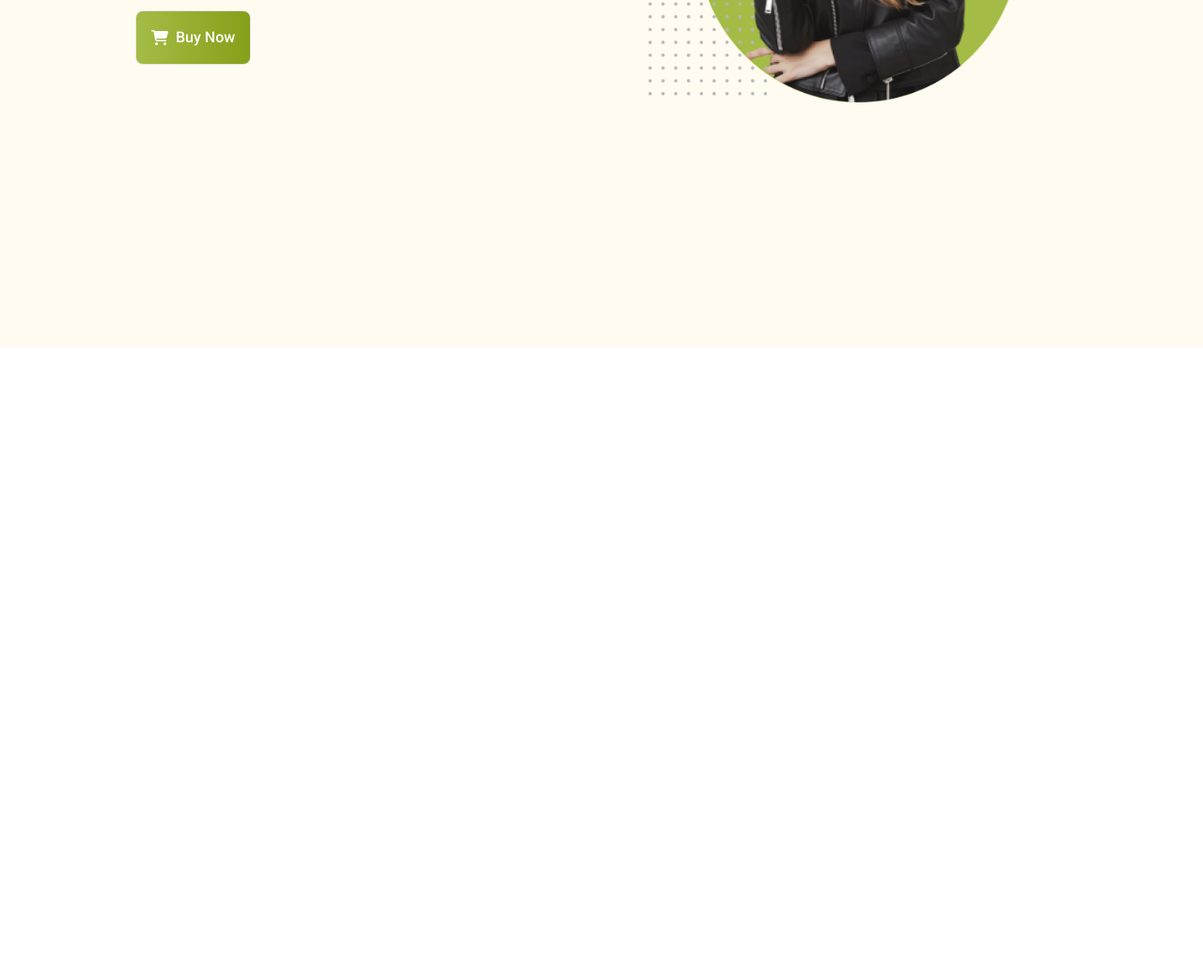
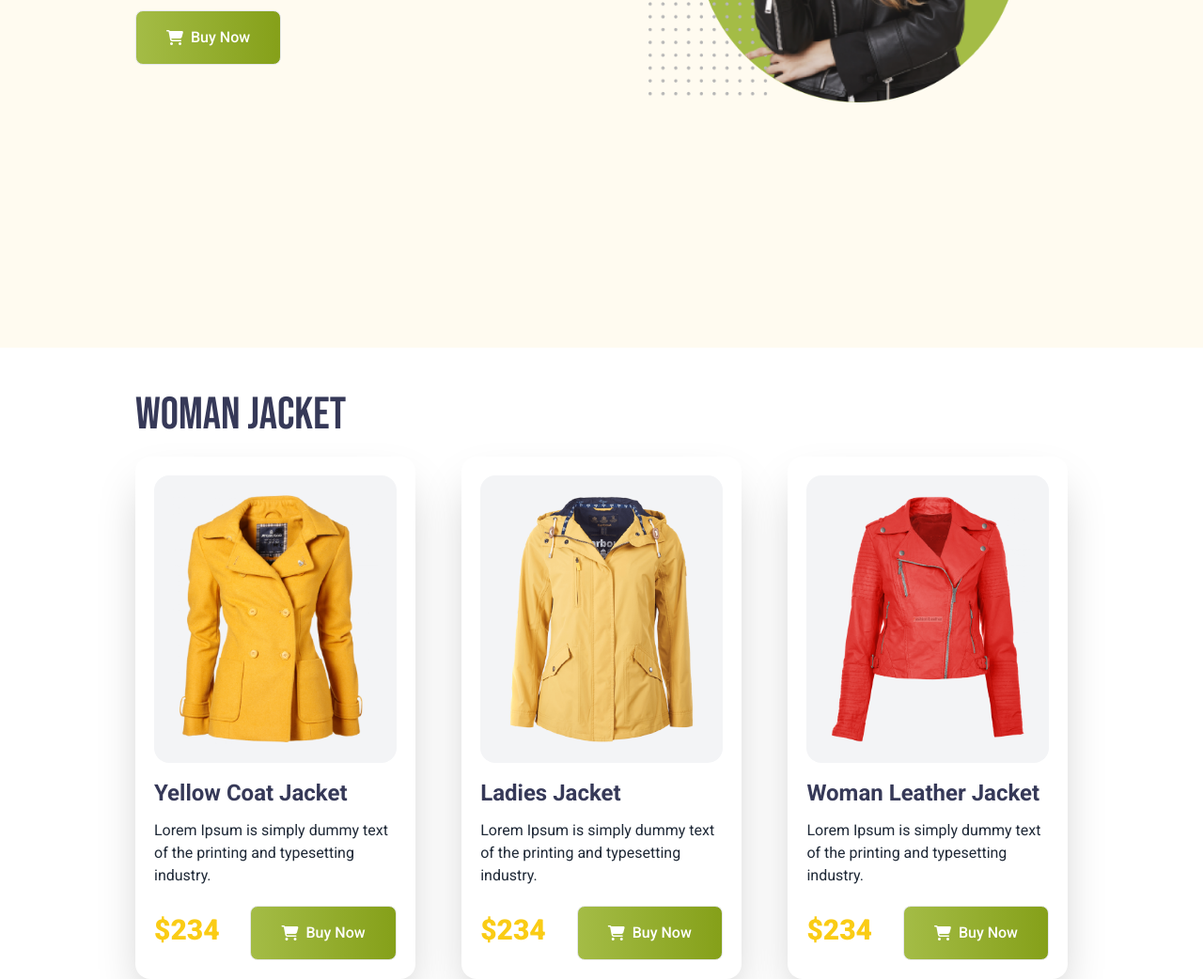
Before and after one commit to chaudhuree/penguin-website-tailwind, a plain HTML site: page index.html in a window 1280 px wide. Shown: the part 430-1472 px from the top of the page at 94% size. Before the commit the page ends 800 px from the top, so only its background shows below. Drawn offline with nearby package versions, Linux system fonts and the light colour scheme.

Commit message:
ladis jacket part done

```diff
--- a/index.html
+++ b/index.html
@@ -14,7 +14,13 @@
       rel="stylesheet"
     />
     <!-- font awesome -->
-    <link rel="stylesheet" href="https://cdnjs.cloudflare.com/ajax/libs/font-awesome/6.5.1/css/all.min.css" integrity="sha512-DTOQO9RWCH3ppGqcWaEA1BIZOC6xxalwEsw9c2QQeAIftl+Vegovlnee1c9QX4TctnWMn13TZye+giMm8e2LwA==" crossorigin="anonymous" referrerpolicy="no-referrer" />
+    <link
+      rel="stylesheet"
+      href="https://cdnjs.cloudflare.com/ajax/libs/font-awesome/6.5.1/css/all.min.css"
+      integrity="sha512-DTOQO9RWCH3ppGqcWaEA1BIZOC6xxalwEsw9c2QQeAIftl+Vegovlnee1c9QX4TctnWMn13TZye+giMm8e2LwA=="
+      crossorigin="anonymous"
+      referrerpolicy="no-referrer"
+    />
     <!-- custom css -->
     <style>
       .font-bebas {
@@ -27,31 +33,128 @@
     </style>
   </head>
   <body>
-
-      <header class="px-36 w-full h-screen bg-[#FFFBF0] font-bebas">
-        <nav class="flex items-center justify-between py-12 ">
+    <header class="px-36 w-full h-screen bg-[#FFFBF0] font-bebas mb-12">
+      <nav class="flex items-center justify-between py-12">
         <img class="w-1/4" src="./icons/logo.png" alt="logo" />
-          <ul class="flex items-center justify-between gap-x-14 text-[#3C3C3C] font-roboto font-medium">
-            <li class="hover:text-orange-600 active:text-orange-600"><a href="#">Home</a></li>
-            <li class="hover:text-orange-600 active:text-orange-600"><a href="#">Product</a></li>
-            <li class="hover:text-orange-600 active:text-orange-600"><a href="#">About us</a></li>
-            <li class="hover:text-orange-600 active:text-orange-600"><a href="#">Contact us</a></li>
+        <ul
+          class="flex items-center justify-between gap-x-14 text-[#3C3C3C] font-roboto font-medium"
+        >
+          <li class="hover:text-orange-600 active:text-orange-600">
+            <a href="#">Home</a>
+          </li>
+          <li class="hover:text-orange-600 active:text-orange-600">
+            <a href="#">Product</a>
+          </li>
+          <li class="hover:text-orange-600 active:text-orange-600">
+            <a href="#">About us</a>
+          </li>
+          <li class="hover:text-orange-600 active:text-orange-600">
+            <a href="#">Contact us</a>
+          </li>
         </ul>
       </nav>
       <!-- banner -->
       <div class="flex space-x-4">
-          <div class=" flex flex-col justify-center">
-            <h1 class="text-[80px] text-[#363958] font-normal font-babes"><span class="text-[#FABE4C]">Be the Penguins<br></span>
-              of Winter</h1>
-              <p class="font-roboto leading-6 text-base w-3/4 -mt-6">Lorem Ipsum is simply dummy text of the printing
-                and typesetting industry.</p>
-               <div> <button class=" mt-2 text-white border rounded-lg py-4 px-4 bg-gradient-to-r from-[#A4BC46] to-[#85A019]  flex items-center justify-between gap-2 font-roboto font-medium"><i class="fa-solid fa-cart-shopping"></i> Buy Now</button></div>
+        <div class="flex flex-col justify-center">
+          <h1 class="text-[80px] text-[#363958] font-normal font-babes">
+            <span class="text-[#FABE4C]">Be the Penguins<br /></span> of Winter
+          </h1>
+          <p class="font-roboto leading-6 text-base w-3/4 -mt-6">
+            Lorem Ipsum is simply dummy text of the printing and typesetting
+            industry.
+          </p>
+          <div>
+            <button
+              class="mt-2 text-white border rounded-lg py-4 px-8 bg-gradient-to-r from-[#A4BC46] to-[#85A019] flex items-center justify-between gap-2 font-roboto font-medium"
+            >
+              <i class="fa-solid fa-cart-shopping"></i> Buy Now
+            </button>
+          </div>
         </div>
         <div class="w-2/5">
-            <img class="" src="./images/model.png" alt="banner image">
+          <img class="" src="./images/model.png" alt="banner image" />
         </div>
       </div>
     </header>
-
+    <main>
+      <div class="container px-36 text-[#363958] font-bebas">
+        <!-- women section -->
+        <h1 class="font-normal text-5xl mb-5">Woman Jacket</h1>
+        <div class="women-jacket-cards font-roboto flex justify-between items-center">
+          <div class="card p-5 w-[30%] shadow-2xl rounded-2xl">
+            <figure class="bg-gray-100 p-5 rounded-2xl text-center mb-4">
+              <img src="./images/jacket-1.png" alt="women jacket" />
+            </figure>
+            <div class="description flex flex-col gap-3">
+              <h3 class="font-bold text-2xl">Yellow Coat Jacket</h3>
+              <p class="text-gray-800 text-base leading-6">
+                Lorem Ipsum is simply dummy text of the printing and typesetting
+                industry.
+              </p>
+              <div class="flex justify-between items-center">
+                <p
+                  class="text-yellow-400 text-3xl font-extrabold leading-normal"
+                >
+                  $234
+                </p>
+                <button
+                  class="mt-2 text-white border rounded-lg py-4 px-8 bg-gradient-to-r from-[#A4BC46] to-[#85A019] flex items-center justify-between gap-2 font-roboto font-medium"
+                >
+                  <i class="fa-solid fa-cart-shopping"></i> Buy Now
+                </button>
+              </div>
+            </div>
+          </div>
+          <div class="card p-5 w-[30%] shadow-2xl rounded-2xl">
+            <figure class="bg-gray-100 p-5 rounded-2xl text-center mb-4">
+              <img src="./images/jacket-2.png" alt="women jacket" />
+            </figure>
+            <div class="description flex flex-col gap-3">
+              <h3 class="font-bold text-2xl">Ladies Jacket </h3>
+              <p class="text-gray-800 text-base leading-6">
+                Lorem Ipsum is simply dummy text of the printing and typesetting
+                industry.
+              </p>
+              <div class="flex justify-between items-center">
+                <p
+                  class="text-yellow-400 text-3xl font-extrabold leading-normal"
+                >
+                  $234
+                </p>
+                <button
+                  class="mt-2 text-white border rounded-lg py-4 px-8 bg-gradient-to-r from-[#A4BC46] to-[#85A019] flex items-center justify-between gap-2 font-roboto font-medium"
+                >
+                  <i class="fa-solid fa-cart-shopping"></i> Buy Now
+                </button>
+              </div>
+            </div>
+          </div>
+          <div class="card p-5 w-[30%] shadow-2xl rounded-2xl">
+            <figure class="bg-gray-100 p-5 rounded-2xl text-center mb-4">
+              <img src="./images/jacket-3.png" alt="women jacket" />
+            </figure>
+            <div class="description flex flex-col gap-3">
+              <h3 class="font-bold text-2xl">Woman Leather Jacket </h3>
+              <p class="text-gray-800 text-base leading-6">
+                Lorem Ipsum is simply dummy text of the printing and typesetting
+                industry.
+              </p>
+              <div class="flex justify-between items-center">
+                <p
+                  class="text-yellow-400 text-3xl font-extrabold leading-normal"
+                >
+                  $234
+                </p>
+                <button
+                  class="mt-2 text-white border rounded-lg py-4 px-8 bg-gradient-to-r from-[#A4BC46] to-[#85A019] flex items-center justify-between gap-2 font-roboto font-medium"
+                >
+                  <i class="fa-solid fa-cart-shopping"></i> Buy Now
+                </button>
+              </div>
+            </div>
+          </div>
+        </div>
+      </div>
+    </main>
   </body>
 </html>
```
Lines whose indentation alone changed are shown as unchanged.
